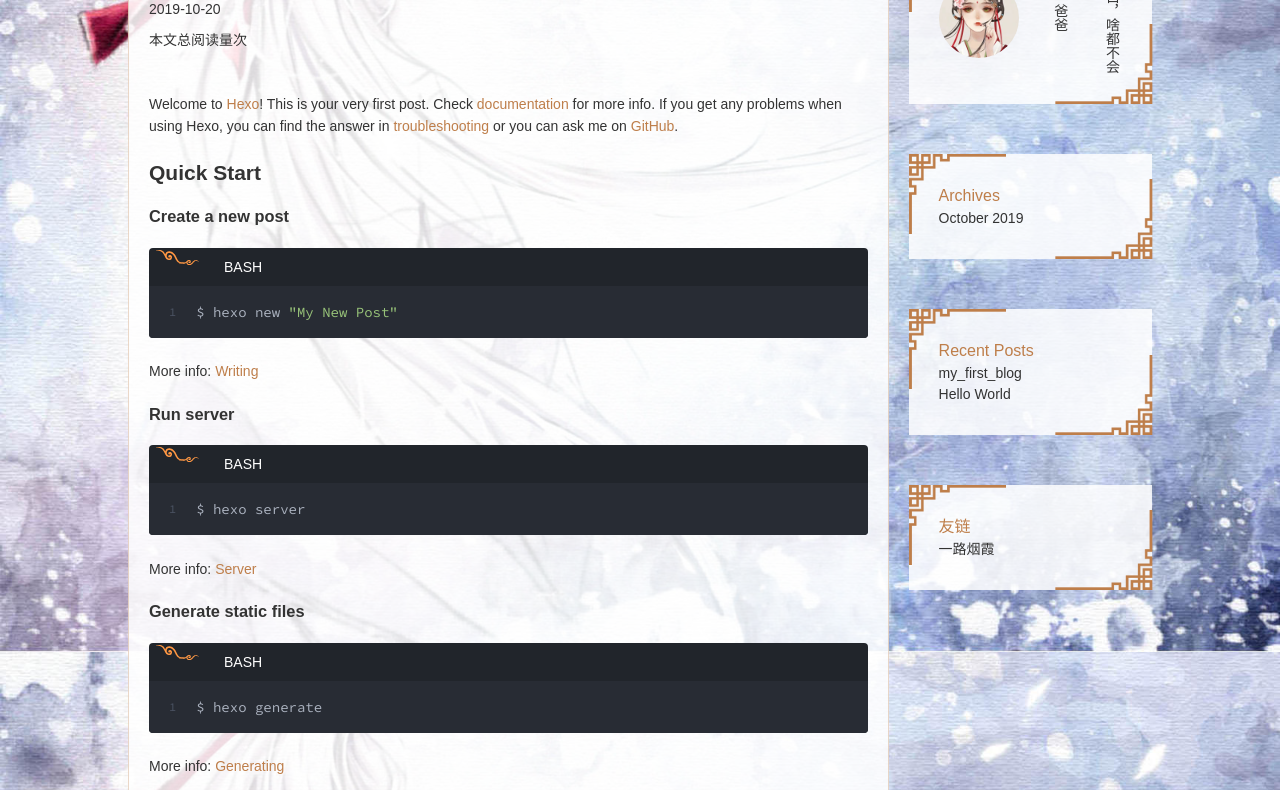
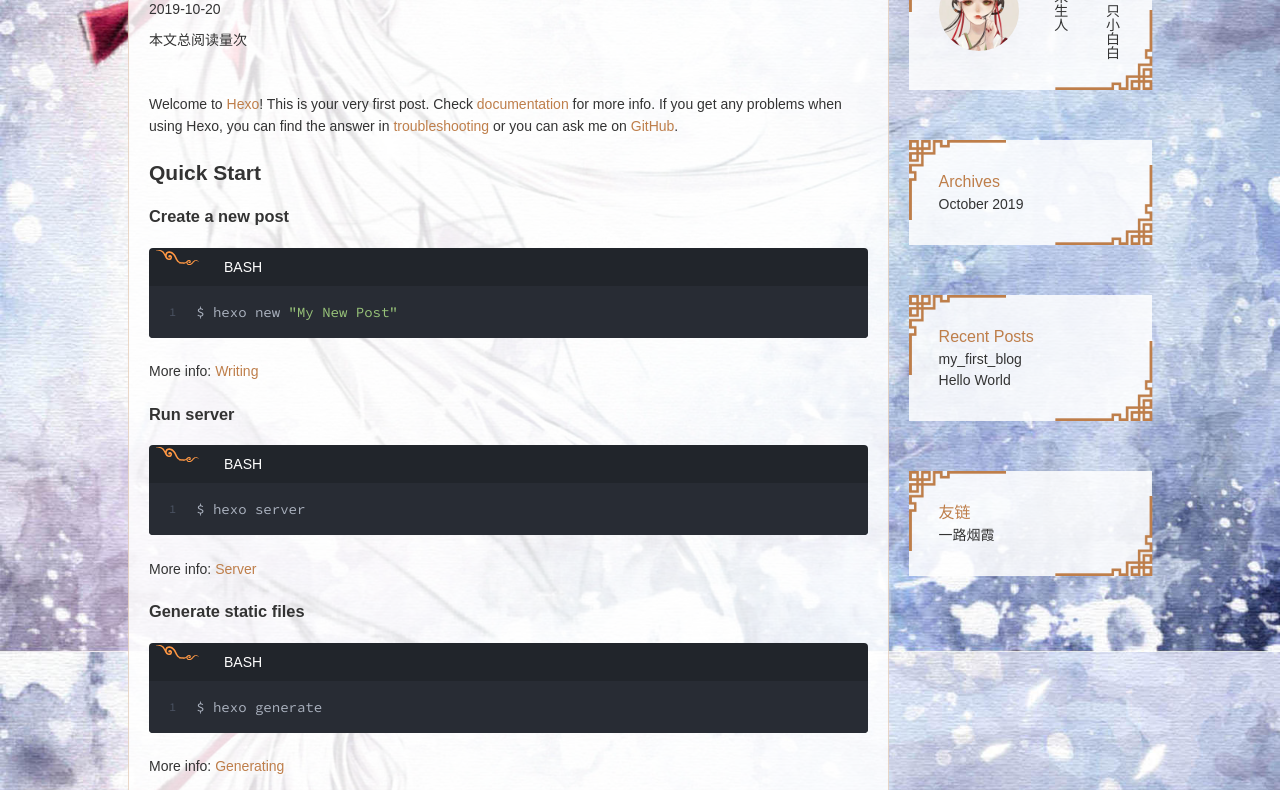
Before and after one commit to Chycsdn/Chycsdn.github.io, a plain HTML site: page 2019/10/20/hello-world/index.html in a window 1280 px wide. Shown: the part 148-938 px from the top of the page. Drawn offline with nearby package versions, Linux system fonts and the light colour scheme; some packages are replaced by stand-ins of ours; no server answers; a script that the page names is missing.

Commit message:
Site updated: 2019-10-24 23:26:21

```diff
--- a/2019/10/20/hello-world/index.html
+++ b/2019/10/20/hello-world/index.html
@@ -154,11 +154,11 @@ gitment.render('gitmentContainer')
     <img class="avatar" src="/images/default-avatar.jpg" title="图片来自网络"></img>
     <h3 class="avatar-name">
 
-        爸爸
+        未生人
 
     </h3>
     <p class="avatar-slogan">
-      真小白，啥都不会
+      我是一只小白白
     </p>
   </div>
 </div>
```
Also changed, not shown: 2019/10/20/my-first-blog/index.html (+2 -2 lines), archives/2019/10/index.html (+2 -2 lines), archives/2019/index.html (+2 -2 lines), archives/index.html (+2 -2 lines), index.html (+2 -2 lines).
